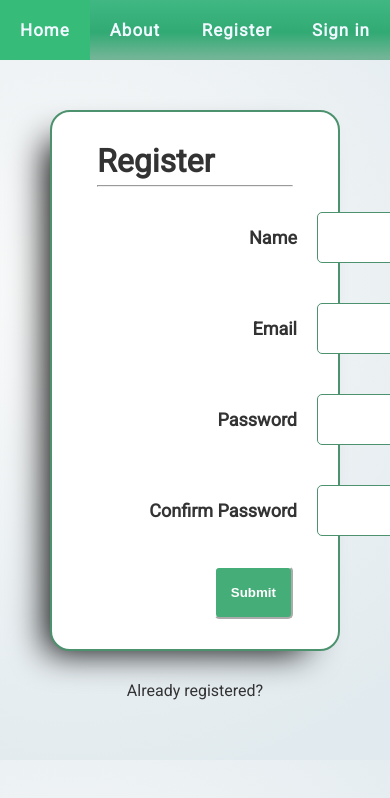
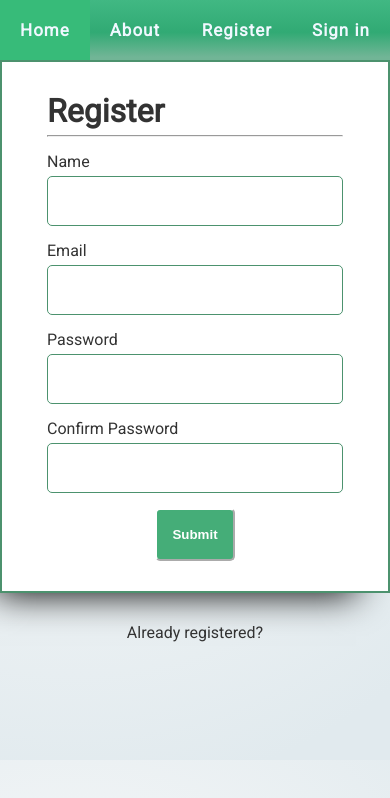
Before and after one commit to eevan7a9/social-media-frontend, a Vue app: page /register in a window 390 px wide. Shown: the top 798 px of the page. Built offline with nearby package versions, Linux system fonts and the light colour scheme; no server answers; the HTML template or start-up script is replaced by a standard one.

Commit message:
added register responiveness

```diff
--- a/src/views/Register.vue
+++ b/src/views/Register.vue
@@ -54,19 +54,25 @@ export default {
   border: 2px solid #4c926e;
   border-radius: 20px;
 }
-.register-box div {
+.email-input,
+.name-input,
+.password-input {
   padding: 20px 0;
   display: grid;
   grid-template-columns: 200px 1fr;
   grid-gap: 20px;
 }
-.register-box div label {
+.email-input label,
+.name-input label,
+.password-input label {
   font-weight: 700;
   font-size: 18px;
   text-align: right;
   padding: 15px 0;
 }
-.register-box div input {
+.email-input input,
+.name-input input,
+.password-input input {
   font-weight: 400;
   font-size: 16px;
   padding: 15px 10px;
@@ -93,4 +99,32 @@ export default {
   text-align: center;
   cursor: pointer;
 }
+@media (max-width: 700px) {
+  .email-input,
+  .name-input,
+  .password-input {
+    padding: 5px 0;
+    grid-template-columns: 1fr;
+    grid-gap: 0px;
+  }
+  .email-input label,
+  .name-input label,
+  .password-input label {
+    font-weight: 500;
+    font-size: 16px;
+    text-align: left;
+    padding: 5px 0;
+  }
+}
+@media (max-width: 450px) {
+  .register-container {
+    padding: 0px;
+  }
+  .register-box {
+    border-radius: 0;
+  }
+  .register-box section {
+    text-align: center;
+  }
+}
 </style>
--- a/src/views/SignIn.vue
+++ b/src/views/SignIn.vue
@@ -109,6 +109,11 @@ main {
   }
   .sign-in-container {
     width: 100%;
+    border-radius: 0;
+  }
+  .input-fields label {
+    padding: 5px 0;
+    font-weight: 500;
   }
 }
 </style>
```
